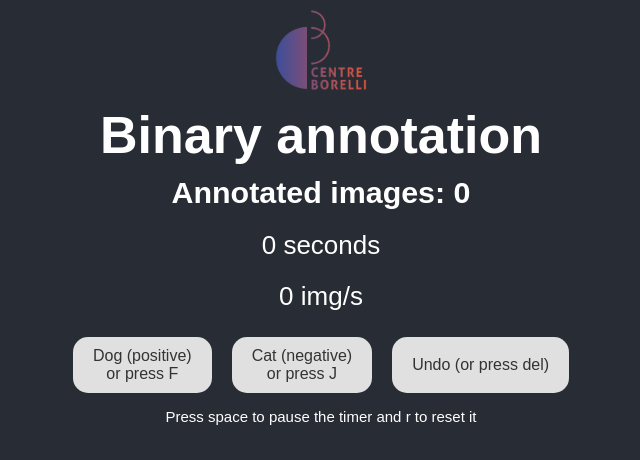
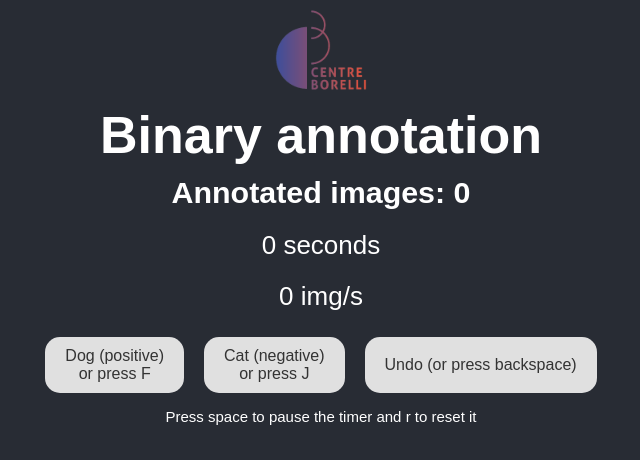
Before and after one commit to franchesoni/binaryannotation, a React (Create React App) app in the folder reactcode/: page / in a window 1280 px wide. Shown: the top 460 px of the page, without its empty margins (319-959 px from the left). Built offline with nearby package versions, Linux system fonts and the light colour scheme; no server answers; the HTML template or start-up script is replaced by a standard one.

Commit message:
fix indication for undo

```diff
--- a/reactcode/src/App.js
+++ b/reactcode/src/App.js
@@ -62,7 +62,7 @@ function App() {
       })
       //.then(data => console.log('Response body:', data))
       .catch(error => console.error('Error:', error));
-    getImage()
+    await getImage()
     setAnnotatedImages(annotatedImages + 1)
   }
 
@@ -169,7 +169,7 @@ function App() {
         <div className='App-container-button'>
           <button className='App-button' onClick={() => annotateImage(true)}> Dog (positive) <br/> or press F </button>
           <button className='App-button' onClick={() => annotateImage(false)}> Cat (negative) <br/> or press J </button>
-          <button className='App-button' onClick={() => undoAnnotation()}>Undo (or press del)</button>
+          <button className='App-button' onClick={() => undoAnnotation()}>Undo (or press backspace)</button>
         </div>
         <p style={{fontSize:15}}>Press space to pause the timer and r to reset it</p>
       </header>
```
